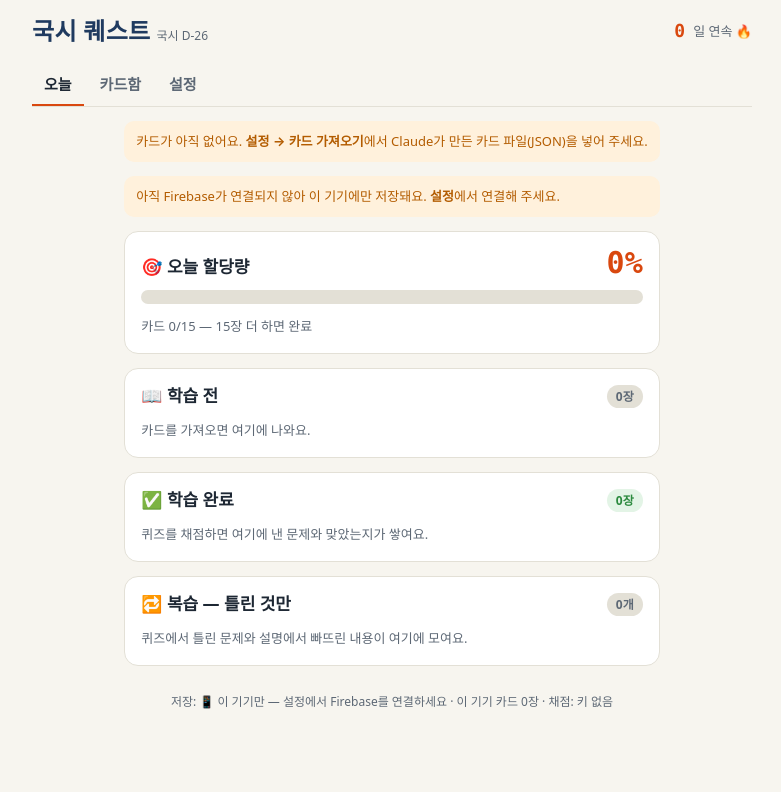
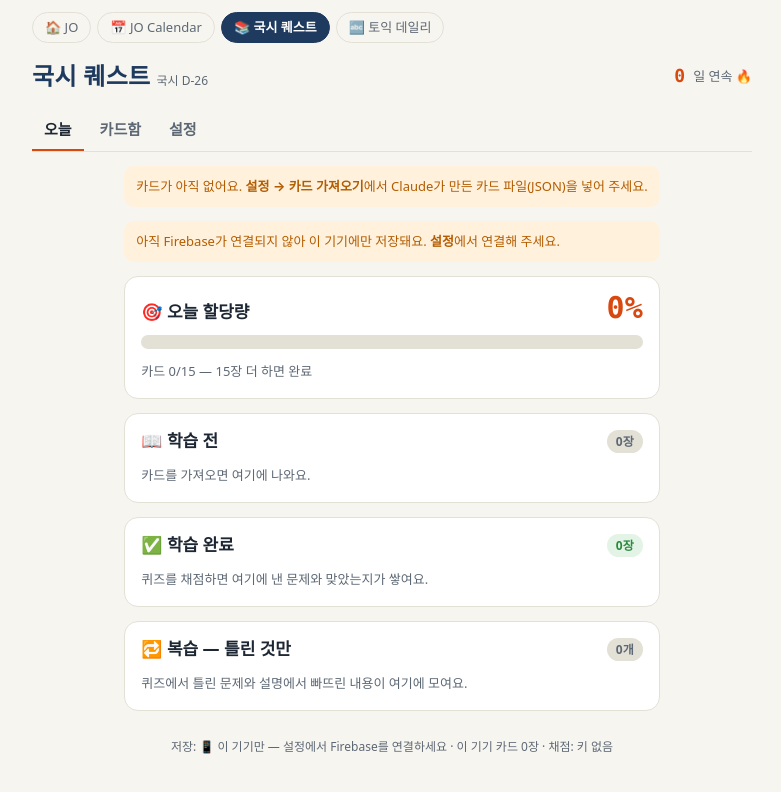
Before and after one commit to jsh020605/jsh020605.github.io, a plain HTML site: page gq/index.html in a window 1280 px wide. Shown: the whole page, without its empty margins (248-1029 px from the left). Drawn offline with Linux system fonts and the light colour scheme.

Commit message:
Add files via upload

```diff
--- a/gq/index.html
+++ b/gq/index.html
@@ -28,6 +28,10 @@ h1,h2,h3{margin:0;line-height:1.3} h2{font-size:17px} h3{font-size:14px}
 button,input,textarea,select{font:inherit;color:inherit}
 button{cursor:pointer}
 a{color:var(--navy)}
+.appnav{display:flex;gap:6px;flex-wrap:wrap;font-size:13px}
+.appnav a,.appnav span{padding:4px 12px;border-radius:99px;border:1px solid var(--line);text-decoration:none;color:var(--muted);white-space:nowrap}
+.appnav a:hover{color:var(--ink);border-color:var(--navy)}
+.appnav span[aria-current]{background:var(--navy);border-color:var(--navy);color:var(--sheet);font-weight:600}
 .top{display:flex;justify-content:space-between;align-items:center;gap:10px;flex-wrap:wrap}
 .brand b{font-size:24px;color:var(--navy);letter-spacing:.3px} .brand small{color:var(--muted);font-size:12px;margin-left:6px}
 .fire{font-family:var(--mono);font-weight:700;color:var(--omr);font-size:18px}
@@ -79,6 +83,7 @@ ul.list .t{display:flex;flex-direction:column;min-width:0} ul.list .t b{overflow
 </head>
 <body>
 <div class="wrap">
+  <nav class="appnav" aria-label="내 사이트 이동"><a href="../">🏠 JO</a><a href="https://claude.ai/artifact/RZMUXQAtFXWBg2fBPKP5ye">📅 JO Calendar</a><span aria-current="page">📚 국시 퀘스트</span><a href="https://claude.ai/artifact/DDSmnRbtg8X6MHBCGs1o1W">🔤 토익 데일리</a></nav>
   <header class="top">
     <div class="brand"><b>국시 퀘스트</b><small id="dday"></small></div>
     <div class="row"><span class="fire" id="streak">0</span><span class="small muted">일 연속 🔥</span></div>
```
Also changed, not shown: index.html (+1 -2 lines).
